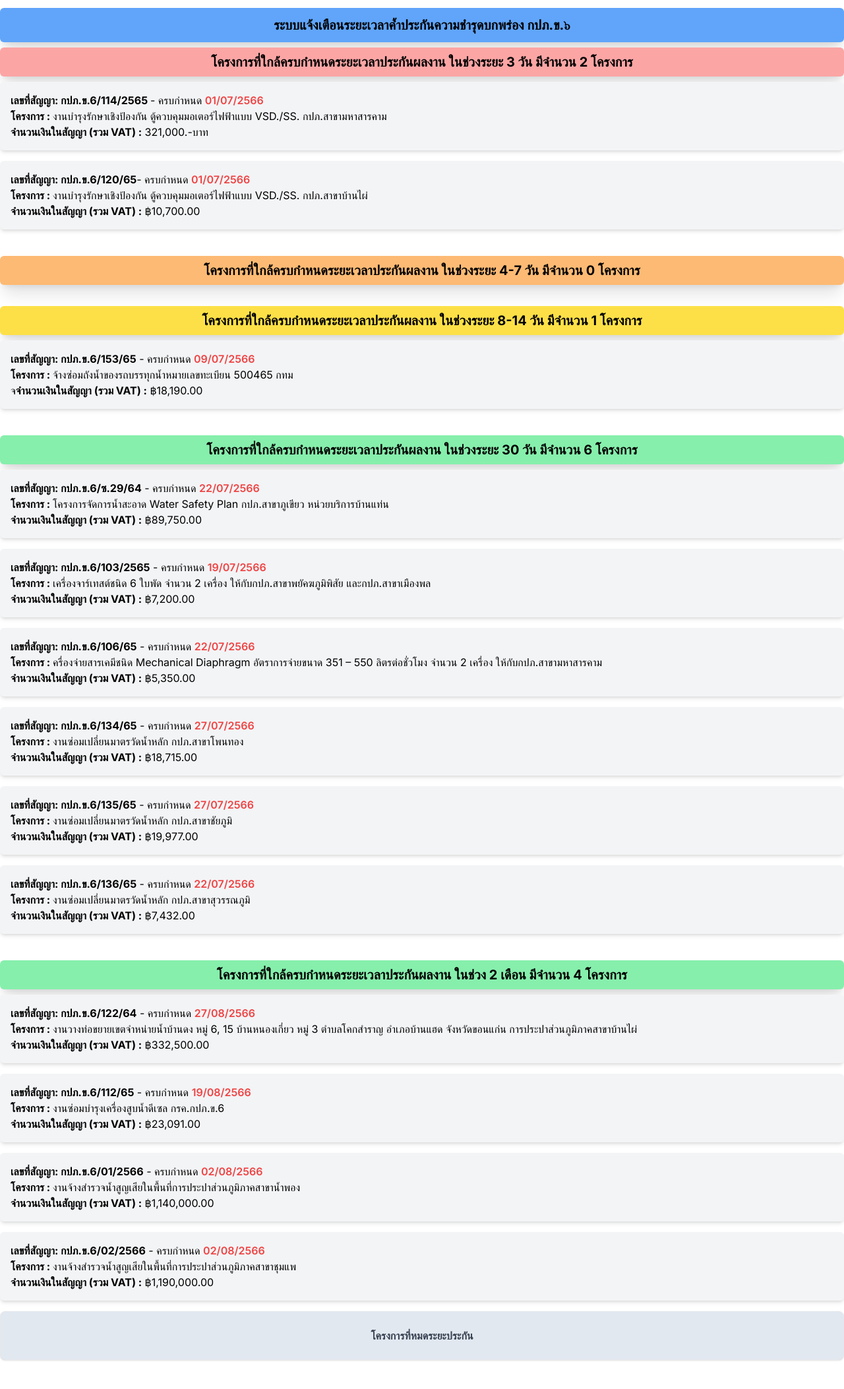
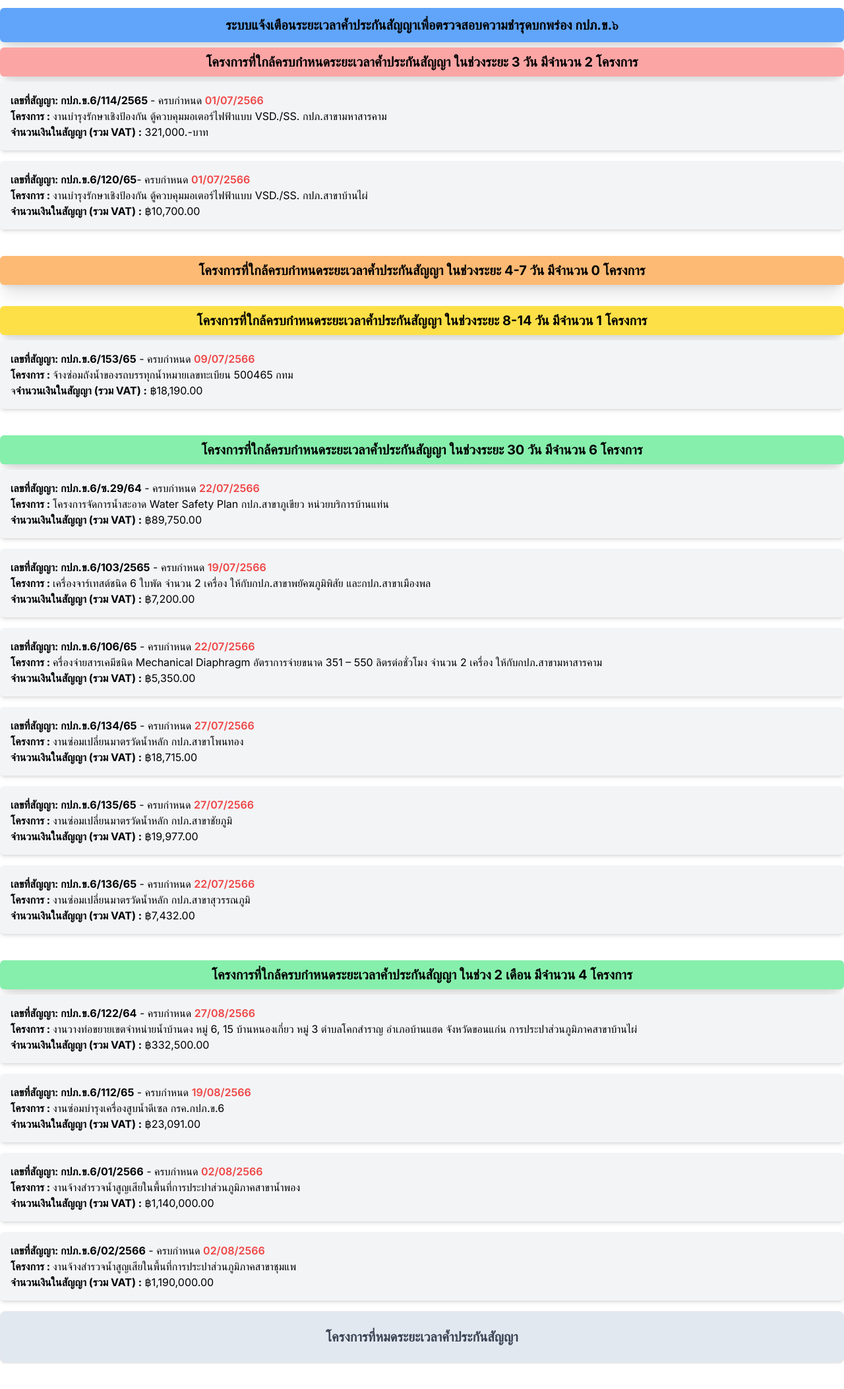
Before and after one commit to rutthawitc/pwa-contract-alert, a Next.js app: page / in a window 1280 px wide. Shown: the top 2106 px of the page at 66% size. Built offline with nearby package versions, Linux system fonts and the light colour scheme.

Commit message:
-Fix some CSS

```diff
--- a/app/contract/[c_id]/page.js
+++ b/app/contract/[c_id]/page.js
@@ -47,7 +47,7 @@ function Page({ params }) {
   };
 
   return (
-    <div className="py-10">
+    <div className="flex items-center justify-center flex-auto w-full py-2">
       <div className="flex justify-between px-2 py-5 text-gray-200 bg-white rounded-lg">
         <div>
           <button
--- a/app/contract/expired/page.js
+++ b/app/contract/expired/page.js
@@ -19,16 +19,29 @@ function Page() {
   if (!data) return <div>Loading...</div>;
   //console.log(data);
   return (
-    <div>
+    <div className="flex flex-col justify-center">
+      <div className="mt-5">
         <button
-        className="block w-full p-2 mt-2 font-bold text-center text-gray-700 border border-gray-200 rounded-lg shadow-md bg-slate-200 hover:bg-gray-100"
+          className="w-full p-4 font-bold text-center text-gray-700 border border-gray-200 rounded-lg shadow-md bg-slate-200 hover:bg-gray-100"
           type="button"
           onClick={() => router.back()}
         >
           Back
         </button>
+      </div>
       <br />
-      <Expired jsonData={data} />
+      <div>
+        <Expired jsonData={data} className="w-auto" />
+      </div>
+      <div className="mt-2 mb-5">
+        <button
+          className="w-full p-4 font-bold text-center text-gray-700 border border-gray-200 rounded-lg shadow-md bg-slate-200 hover:bg-gray-100"
+          type="button"
+          onClick={() => router.back()}
+        >
+          Back
+        </button>
+      </div>
     </div>
   );
 }
--- a/app/lang/list-text.json
+++ b/app/lang/list-text.json
@@ -1,3 +1,5 @@
 {
-  "main_title": "ระบบแจ้งเตือนระยะเวลาค้ำประกันความชำรุดบกพร่อง กปภ.ข.๖"
+  "main_title": "ระบบแจ้งเตือนระยะเวลาค้ำประกันสัญญาเพื่อตรวจสอบความชำรุดบกพร่อง กปภ.ข.๖",
+  "listHeader": "โครงการที่ใกล้ครบกำหนดระยะเวลาค้ำประกันสัญญา",
+  "listOverdue": "โครงการที่หมดระยะเวลาค้ำประกันสัญญา"
 }
--- a/app/page.js
+++ b/app/page.js
@@ -50,9 +50,9 @@ function Page() {
         <Link
           href={"/contract/expired"}
           alt="Expired"
-          className="block w-full p-6 font-semibold text-center text-gray-700 border border-gray-200 rounded-lg shadow bg-slate-200 hover:bg-gray-100"
+          className="block w-full p-6 text-xl font-semibold text-center text-gray-700 border border-gray-200 rounded-lg shadow bg-slate-200 hover:bg-gray-100"
         >
-          โครงการที่หมดระยะประกัน
+          {DisplayText.listOverdue}
         </Link>
       </div>
     </div>
--- a/components/DueIn14Days.jsx
+++ b/components/DueIn14Days.jsx
@@ -1,6 +1,7 @@
 "use client";
 import { useState, useEffect } from "react";
 import Link from "next/link";
+import DisplayText from "../app/lang/list-text.json";
 
 const DisplayCloseDueDateData = ({ jsonData }) => {
   const [closeDueDateData, setCloseDueDateData] = useState([]);
@@ -43,8 +44,8 @@ const DisplayCloseDueDateData = ({ jsonData }) => {
   return (
     <div>
       <h2 className="pt-2 pb-2 mb-2 text-xl font-bold text-center bg-yellow-300 rounded-md shadow-xl">
-        โครงการที่ใกล้ครบกำหนดระยะเวลาประกันผลงาน ในช่วงระยะ 8-14 วัน มีจำนวน{" "}
-        {duedateCount} โครงการ
+        {DisplayText.listHeader} ในช่วงระยะ 8-14 วัน มีจำนวน {duedateCount}{" "}
+        โครงการ
       </h2>
       <ul>
         {closeDueDateData.map((item) => (
--- a/components/DueIn30Days.jsx
+++ b/components/DueIn30Days.jsx
@@ -1,6 +1,7 @@
 "use client";
 import { useState, useEffect } from "react";
 import Link from "next/link";
+import DisplayText from "../app/lang/list-text.json";
 
 const DisplayCloseDueDateData = ({ jsonData }) => {
   const [closeDueDateData, setCloseDueDateData] = useState([]);
@@ -43,8 +44,8 @@ const DisplayCloseDueDateData = ({ jsonData }) => {
   return (
     <div>
       <h2 className="pt-2 pb-2 mb-2 text-xl font-bold text-center bg-green-300 rounded-md shadow-xl">
-        โครงการที่ใกล้ครบกำหนดระยะเวลาประกันผลงาน ในช่วงระยะ 30 วัน มีจำนวน{" "}
-        {duedateCount} โครงการ
+        {DisplayText.listHeader} ในช่วงระยะ 30 วัน มีจำนวน {duedateCount}{" "}
+        โครงการ
       </h2>
       <ul>
         {closeDueDateData.map((item) => (
--- a/components/DueIn31to60Days.jsx
+++ b/components/DueIn31to60Days.jsx
@@ -1,6 +1,7 @@
 "use client";
 import { useState, useEffect } from "react";
 import Link from "next/link";
+import DisplayText from "../app/lang/list-text.json";
 
 const DisplayCloseDueDateData = ({ jsonData }) => {
   const [closeDueDateData, setCloseDueDateData] = useState([]);
@@ -43,8 +44,7 @@ const DisplayCloseDueDateData = ({ jsonData }) => {
   return (
     <div>
       <h2 className="pt-2 pb-2 mb-2 text-xl font-bold text-center bg-green-300 rounded-md shadow-xl">
-        โครงการที่ใกล้ครบกำหนดระยะเวลาประกันผลงาน ในช่วง 2 เดือน มีจำนวน{" "}
-        {duedateCount} โครงการ
+        {DisplayText.listHeader} ในช่วง 2 เดือน มีจำนวน {duedateCount} โครงการ
       </h2>
       <ul>
         {closeDueDateData.map((item) => (
--- a/components/DueIn3Days.jsx
+++ b/components/DueIn3Days.jsx
@@ -1,6 +1,7 @@
 "use client";
 import { useState, useEffect } from "react";
 import Link from "next/link";
+import DisplayText from "../app/lang/list-text.json";
 
 const DisplayCloseDueDateData = ({ jsonData }) => {
   const [closeDueDateData, setCloseDueDateData] = useState([]);
@@ -42,8 +43,7 @@ const DisplayCloseDueDateData = ({ jsonData }) => {
   return (
     <div>
       <h2 className="pt-2 pb-2 mb-2 text-xl font-bold text-center bg-red-300 rounded-md shadow-xl">
-        โครงการที่ใกล้ครบกำหนดระยะเวลาประกันผลงาน ในช่วงระยะ 3 วัน มีจำนวน{" "}
-        {duedateCount} โครงการ
+        {DisplayText.listHeader} ในช่วงระยะ 3 วัน มีจำนวน {duedateCount} โครงการ
       </h2>
       <ul>
         {closeDueDateData.map((item) => (
--- a/components/DueIn61to90Days.jsx
+++ b/components/DueIn61to90Days.jsx
@@ -1,6 +1,7 @@
 "use client";
 import { useState, useEffect } from "react";
 import Link from "next/link";
+import DisplayText from "../app/lang/list-text.json";
 
 const DisplayCloseDueDateData = ({ jsonData }) => {
   const [closeDueDateData, setCloseDueDateData] = useState([]);
@@ -43,8 +44,7 @@ const DisplayCloseDueDateData = ({ jsonData }) => {
   return (
     <div>
       <h2 className="pt-2 pb-2 mb-2 text-xl font-bold text-center bg-green-300 rounded-md shadow-xl">
-        โครงการที่ใกล้ครบกำหนดระยะเวลาประกันผลงาน ในช่วง 3 เดือน มีจำนวน{" "}
-        {duedateCount} โครงการ
+        {DisplayText.listHeader} ในช่วง 3 เดือน มีจำนวน {duedateCount} โครงการ
       </h2>
       <ul>
         {closeDueDateData.map((item) => (
--- a/components/DueIn7Days.jsx
+++ b/components/DueIn7Days.jsx
@@ -1,6 +1,7 @@
 "use client";
 import { useState, useEffect } from "react";
 import Link from "next/link";
+import DisplayText from "../app/lang/list-text.json";
 
 const DisplayCloseDueDateData = ({ jsonData }) => {
   const [closeDueDateData, setCloseDueDateData] = useState([]);
@@ -43,8 +44,8 @@ const DisplayCloseDueDateData = ({ jsonData }) => {
   return (
     <div>
       <h2 className="pt-2 pb-2 mb-2 text-xl font-bold text-center bg-orange-300 rounded-md shadow-xl">
-        โครงการที่ใกล้ครบกำหนดระยะเวลาประกันผลงาน ในช่วงระยะ 4-7 วัน มีจำนวน{" "}
-        {duedateCount} โครงการ
+        {DisplayText.listHeader} ในช่วงระยะ 4-7 วัน มีจำนวน {duedateCount}{" "}
+        โครงการ
       </h2>
       <ul>
         {closeDueDateData.map((item) => (
--- a/components/OverDueDate.jsx
+++ b/components/OverDueDate.jsx
@@ -1,6 +1,7 @@
 "use client";
 import { useState, useEffect } from "react";
 import Link from "next/link";
+import DisplayText from "../app/lang/list-text.json";
 
 const OverDueDate = ({ jsonData }) => {
   const [overDueDateData, setOverDueDateData] = useState([]);
@@ -44,7 +45,7 @@ const OverDueDate = ({ jsonData }) => {
   return (
     <div>
       <h2 className="pt-2 pb-2 mb-2 text-xl font-bold text-center bg-red-200 rounded-md shadow-xl">
-        โครงการที่หมดระยะเวลาประกันผลงาน <br />
+        {DisplayText.listOverdue} <br />
         มีจำนวน {expiredCount} โครงการ
       </h2>
       <ul>
```
Lines whose indentation alone changed are shown as unchanged.
